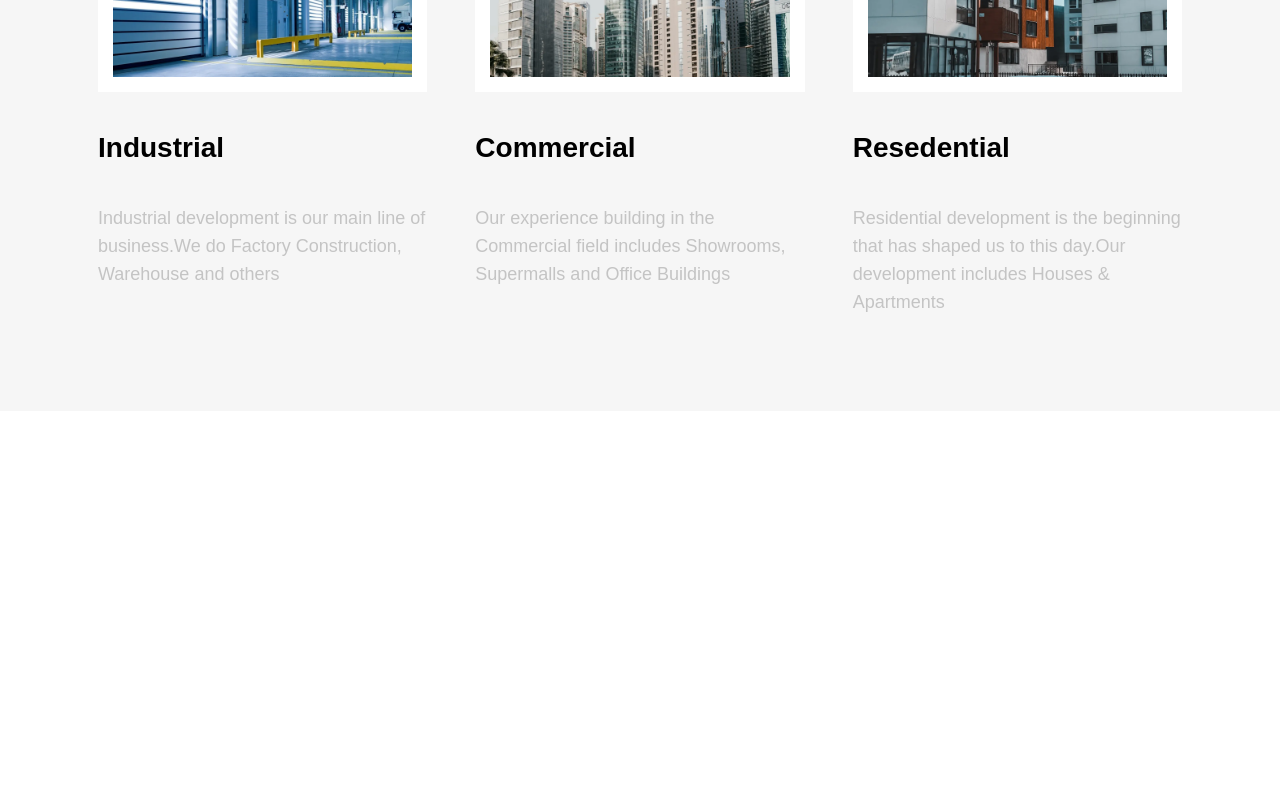
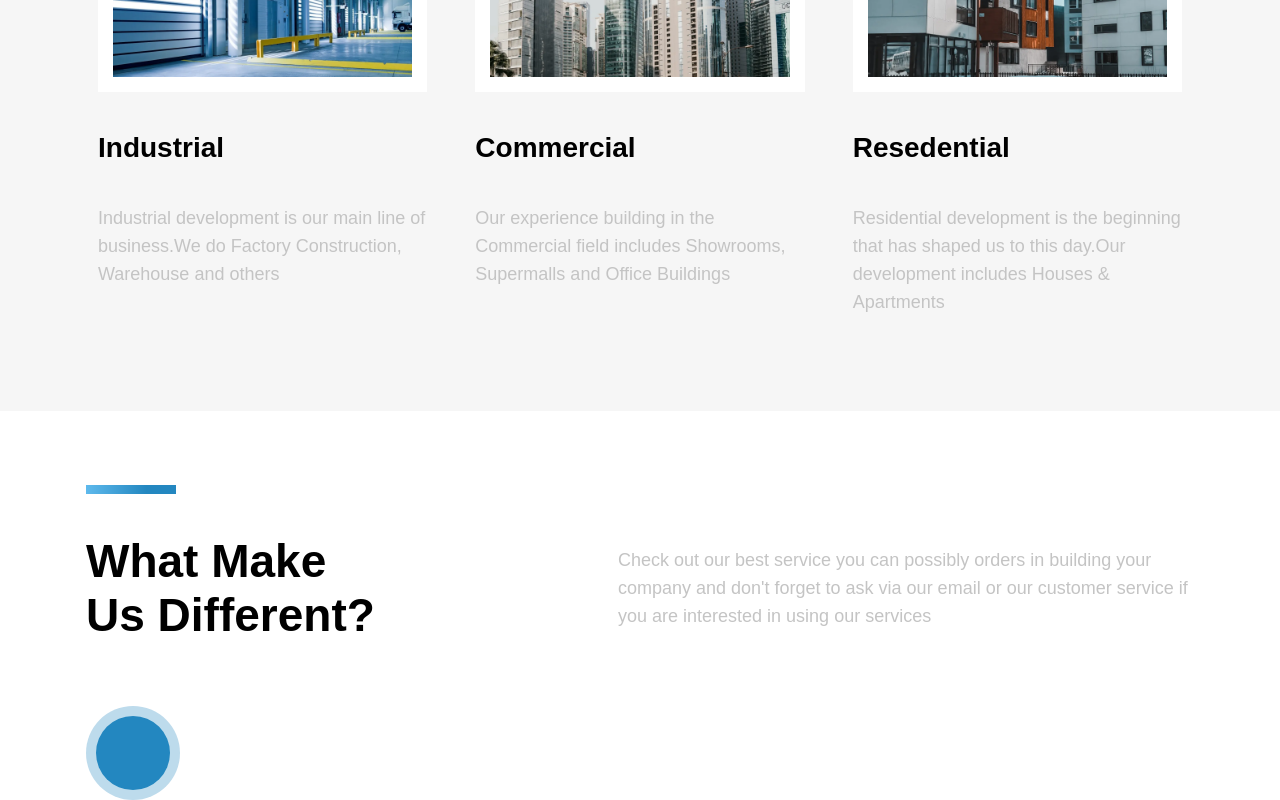
Before and after one commit to Deepakverma-556/architectural, a React (Create React App) app: page / in a window 1280 px wide. Shown: the part 1337-2137 px from the top of the page. Before the commit the page ends 1748 px from the top, so only its background shows below. Built offline with nearby package versions, Linux system fonts and the light colour scheme.

Commit message:
create blue circle

```diff
--- a/src/components/Make.jsx
+++ b/src/components/Make.jsx
@@ -2,9 +2,35 @@ import React from 'react'
 
 const Make = () => {
     return (
-        <div>
-            <div ma>
+        <div className='font-poppins'>
+            <div className='max-w-xxl mx-auto px-4 pt-[74px] max-sm:pt-10'>
+                <div className='max-lg:flex max-lg:justify-center'>
+                    <svg width="90" height="9" viewBox="0 0 90 9" fill="none" xmlns="http://www.w3.org/2000/svg">
+                        <rect width="90" height="9" fill="url(#paint0_linear_14_163)" />
+                        <defs>
+                            <linearGradient id="paint0_linear_14_163" x1="-2" y1="4.00001" x2="60.5" y2="4.00001" gradientUnits="userSpaceOnUse">
+                                <stop stop-color="#60BBEE" />
+                                <stop offset="1" stop-color="#2387C0" />
+                            </linearGradient>
+                        </defs>
+                    </svg>
+                </div>
+                <div className="flex items-center justify-between w-full max-lg:flex-col max-lg:text-center pt-10 max-sm:pt-5">
+                    <h2 className="font-semibold text-xxxxl max-w-[304px] leading-xl max-sm:text-4xl">What Make Us
+                        Different?</h2>
+                    <p className="font-medium text-lg leading-7 max-w-xl text-gray max-lg:pt-4 max-sm:text-base max-lg:max-w-full">Check out our best service you can possibly orders in building
+                        your company and don't forget to ask via our email or our
+                        customer service if you are interested in using our services</p>
+                </div>
+                <div className='flex flex-wrap flex-row -mx-3 pt-16'>
+                    <div className='w-1/4 px-3'>
+                        <div className='w-[94px] h-[94px] bg-bluee rounded-full flex items-center justify-center'>
+                            <div className='w-[74px] h-[74px] bg-dark-blue rounded-full '>
 
+                            </div>
+                        </div>
+                    </div>
+                </div>
             </div>
         </div>
     )
--- a/tailwind.config.js
+++ b/tailwind.config.js
@@ -24,7 +24,9 @@ module.exports = {
         dark: '#242527',
         'light-gray': '#f6f6f6',
         light: '#e5e5e5',
-        'dark-gray': '#939393'
+        'dark-gray': '#939393',
+        bluee : "#BDDBEC"
+
       },
       fontFamily: {
         'poppins':['Poppins','sans-serif'],
```
